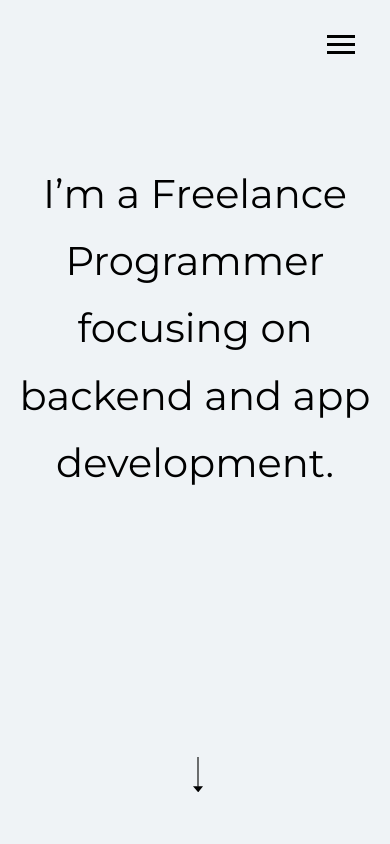
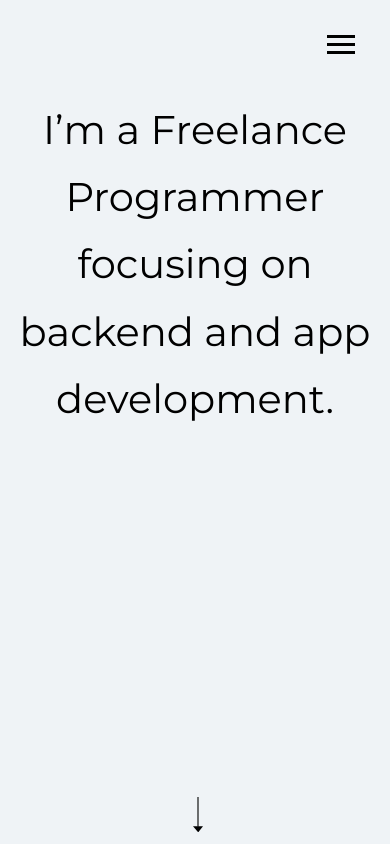
Before and after one commit to underwoodno5/portfolio2018, a website: page dist/index.html in a window 390 px wide. Shown: the top 844 px of the page. Drawn offline with Linux system fonts and the light colour scheme; a web font is replaced by a local one.

Commit message:
almost done

```diff
--- a/scss/_mobile.scss
+++ b/scss/_mobile.scss
@@ -200,8 +200,14 @@
     //Main
     &#home {
       .head-container {
-        min-height: calc(100vh - 10rem);
-        margin-top: 10rem;
+        min-height: calc(100vh - 6rem);
+        margin-top: 6rem;
+        .main-heading {
+          margin: 0 auto;
+        }
+        .down-arrow {
+          bottom: 5px;
+        }
       }
       .work-item {
         padding: 0;
```
Also changed, not shown: dist/css/main.css.
